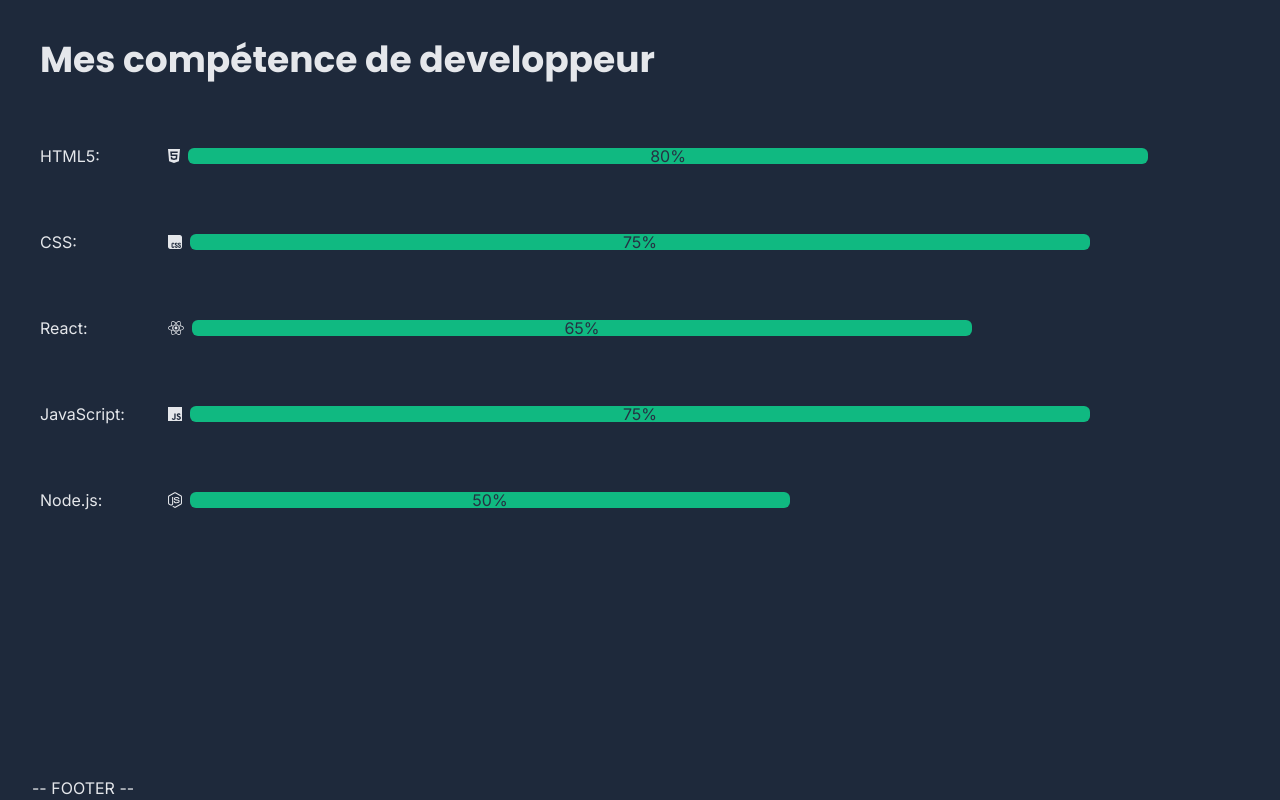
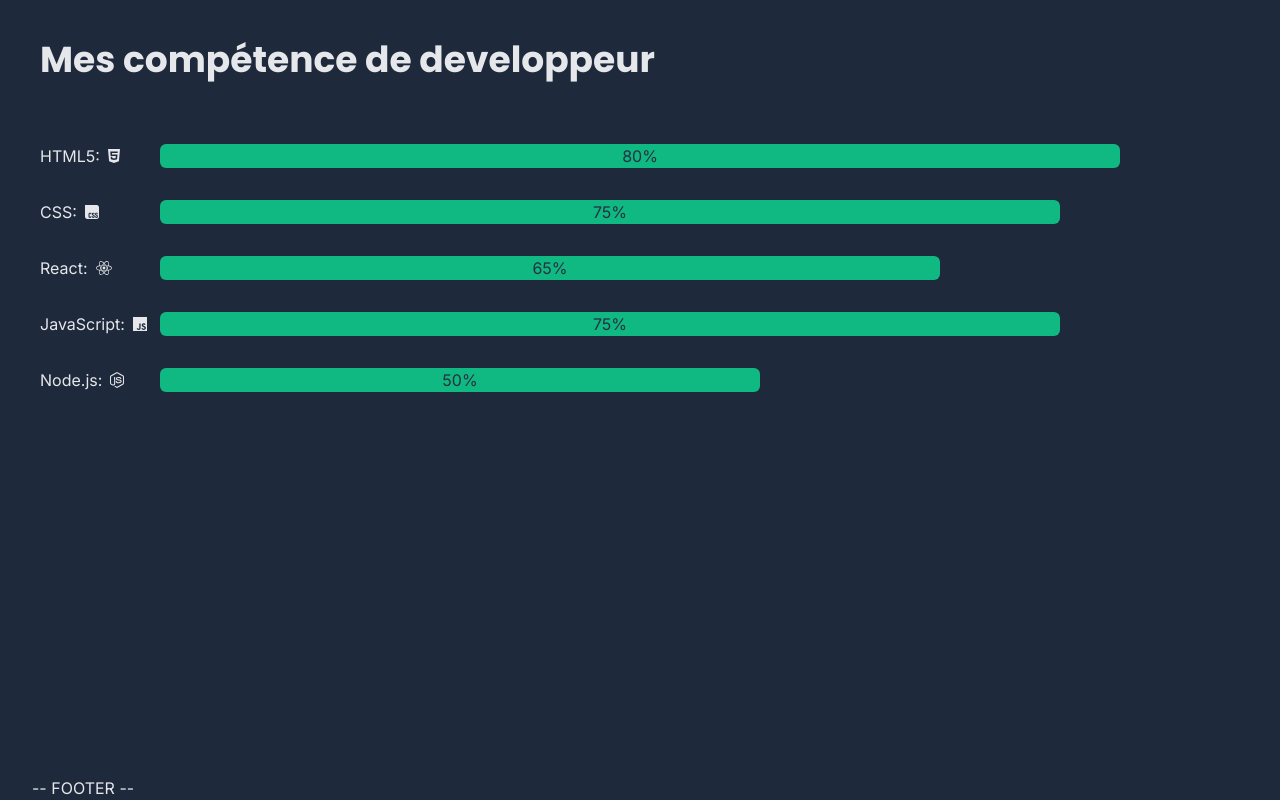
Before and after one commit to aurelienrnd/portfolio, a React (Vite) app: page / in a window 1280 px wide. Shown: the part 1624-2424 px from the top of the page. Built offline with nearby package versions, Linux system fonts and the light colour scheme.

Commit message:
feature : mediaQuery skilles

```diff
--- a/src/compoments/pages/homePage/sections/Skilles.tsx
+++ b/src/compoments/pages/homePage/sections/Skilles.tsx
@@ -89,7 +89,7 @@
   return (
     <section id="skilles" className="flex flex-col gap-8 md:gap-16">
       <h2>Mes compétence de developpeur</h2>
-      <div className="flex flex-col h-1/2 justify-between">
+      <div className="flex flex-col gap-8">
         {skilles.map((skill, index) => (
           <Skill
             key={`${skill.technologie}-${index}`}
--- a/src/compoments/utility/Skill.tsx
+++ b/src/compoments/utility/Skill.tsx
@@ -14,13 +14,15 @@
 
 function Skill({ skill, index, isVisible }: SkillProps) {
   return (
-    <div className="flex items-center gap-2">
-      <p className="w-30">{skill.technologie}</p>
-      <FontAwesomeIcon icon={skill.logo} />
+    <div className="flex flex-col md:flex-row">
+      <div className="flex gap-2 items-center w-30">
+        <p className="">{skill.technologie}</p>
+        <FontAwesomeIcon icon={skill.logo} />
+      </div>
 
       <div className="flex items-center" style={{ width: skill.maitrise }}>
         <div
-          className={`bg-color-three h-4 justify-center rounded-md flex items-center
+          className={`bg-color-three h-6 justify-center rounded-md flex items-center
             ${isVisible[index] ? 'fake-loader' : 'opacity-0'}`}
           ref={skill.ref}
         >
```
